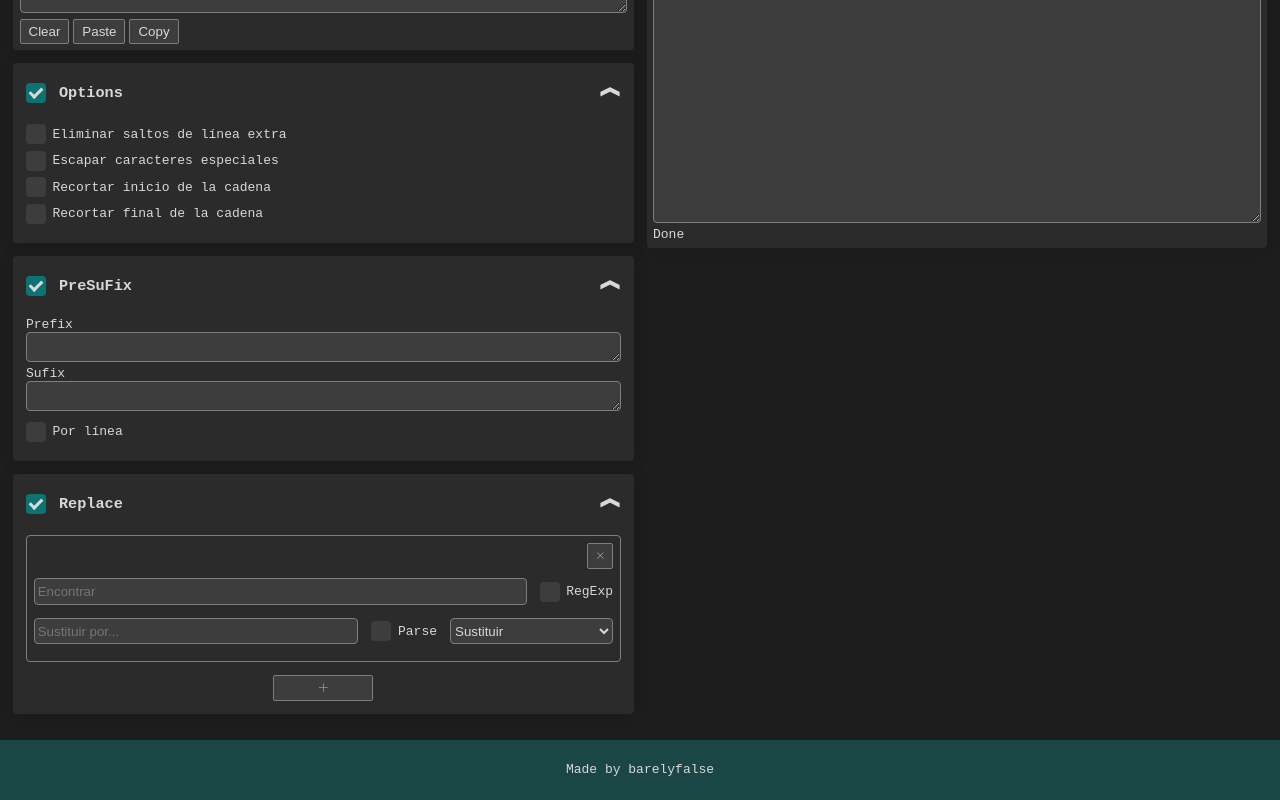
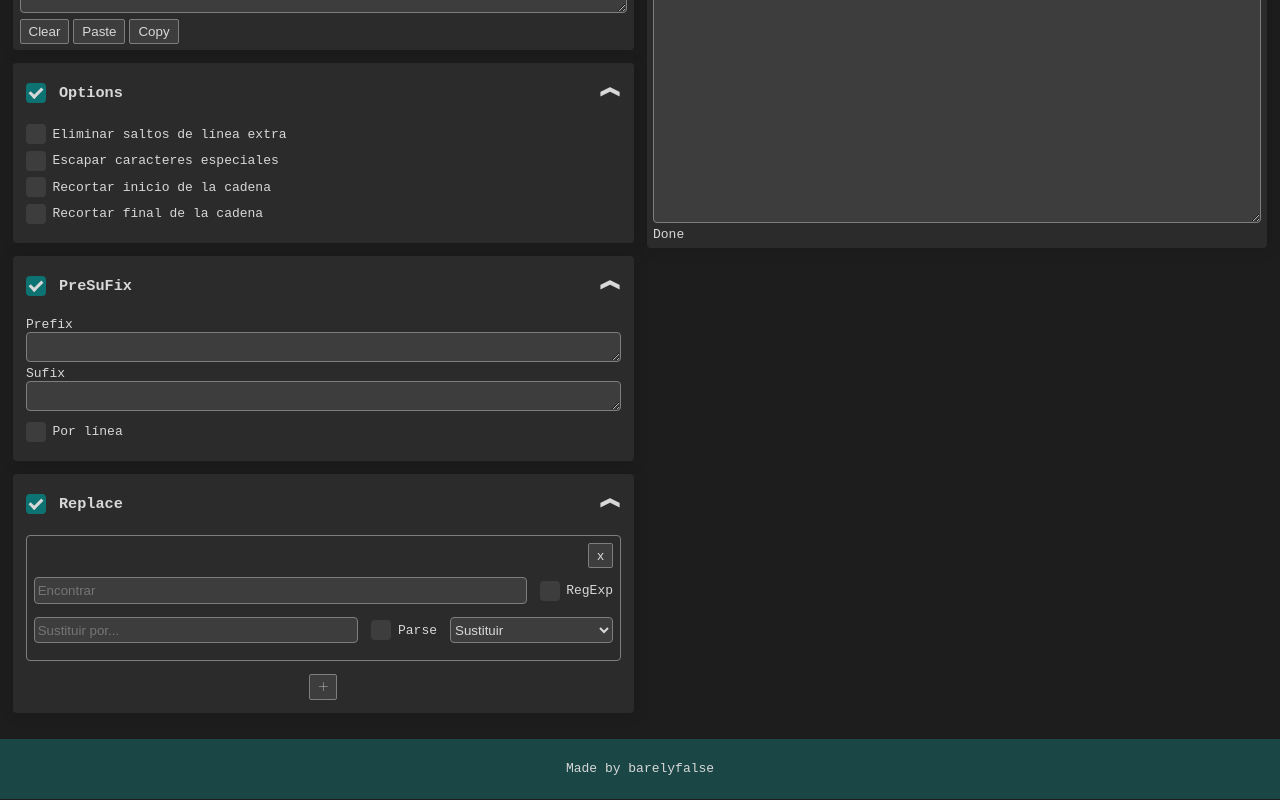
Before and after one commit to barelyfalse/multiline-string-formatter, a React (Create React App) app: page / in a window 1280 px wide. Shown: the part 274-1074 px from the top of the page. Built offline with nearby package versions, Linux system fonts and the light colour scheme.

Commit message:
new button implemented

```diff
--- a/src/components/Replace.js
+++ b/src/components/Replace.js
@@ -1,6 +1,7 @@
 import React from 'react'
 import CollapsibleCard from './CollapsibleCard'
 import ReplaceRule from './ReplaceRule'
+import Button from './Button'
 
 function Replace({rules, setRule, removeRule, disabled, setDisabledReplace, addRule}) {
   return (
@@ -19,12 +20,7 @@ function Replace({rules, setRule, removeRule, disabled, setDisabledReplace, addR
             )
           })
         }
-        <button
-          className='add-rule-btn'
-          onClick={() => addRule()}
-        >
-          &#128929;
-        </button>
+        <Button label="&#128929;" onClick={() => addRule()} tooltip="Add a new rule"/>
       </div>
     </CollapsibleCard>
   )
--- a/src/components/ReplaceRule.js
+++ b/src/components/ReplaceRule.js
@@ -1,15 +1,13 @@
 import React from 'react'
 import '../css/replacerule.css'
 import Checkbox from './Checkbox'
-import '../css/replacerule.css'
+import Button from './Button'
 
 function ReplaceRule({index, rule, setRule, removeRule}) {
   return (
     <div className="rule-container">
       <div className="row row-right">
-        <button onClick={() => {
-          removeRule(index)
-          }}>&#128936;</button>
+        <Button label="x" onClick={ () => removeRule(index) } tooltip="Delete"/>
       </div>
       <div className="row">
         {rule.regexMode?<div className='reg-pre'>/</div>:<></>}
```
